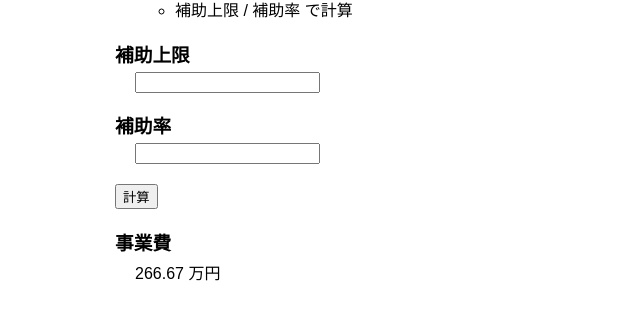
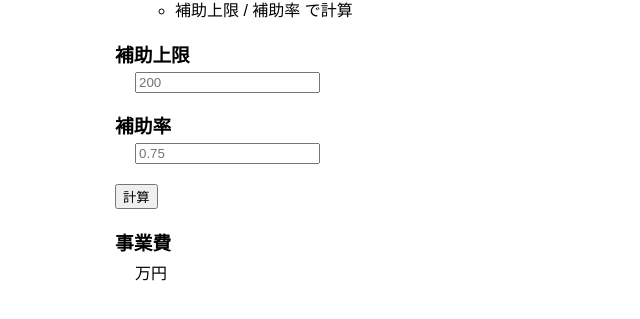
Before and after one commit to wasabina67/grant-calculator, a React (Create React App) app: page / in a window 1280 px wide. Shown: the part 275-594 px from the top of the page, without its empty margins (275-915 px from the left). Built offline with nearby package versions, Linux system fonts and the light colour scheme.

Commit message:
Update src/App.js

```diff
--- a/src/App.js
+++ b/src/App.js
@@ -44,6 +44,9 @@ function App() {
         <input
           type="number"
           id="limit"
+          value={grantLimit}
+          onChange={(e) => setGrantLimit(e.target.value)}
+          placeholder="200"
           style={{ margin: "0px 0px 0px 20px" }}
         />
       </div>
@@ -54,6 +57,9 @@ function App() {
         <input
           type="number"
           id="rate"
+          value={grantRate}
+          onChange={(e) => setGrantRate(e.target.value)}
+          placeholder="0.75"
           style={{ margin: "0px 0px 0px 20px" }}
         />
       </div>
@@ -64,7 +70,7 @@ function App() {
       </button>
       <div>
         <h3 style={{ marginBottom: "5px" }}>事業費</h3>
-        <p style={{ margin: "0px 0px 0px 20px" }}>266.67 万円</p>
+        <p style={{ margin: "0px 0px 0px 20px" }}><strong>{result}</strong> 万円</p>
       </div>
     </div>
   );
```
